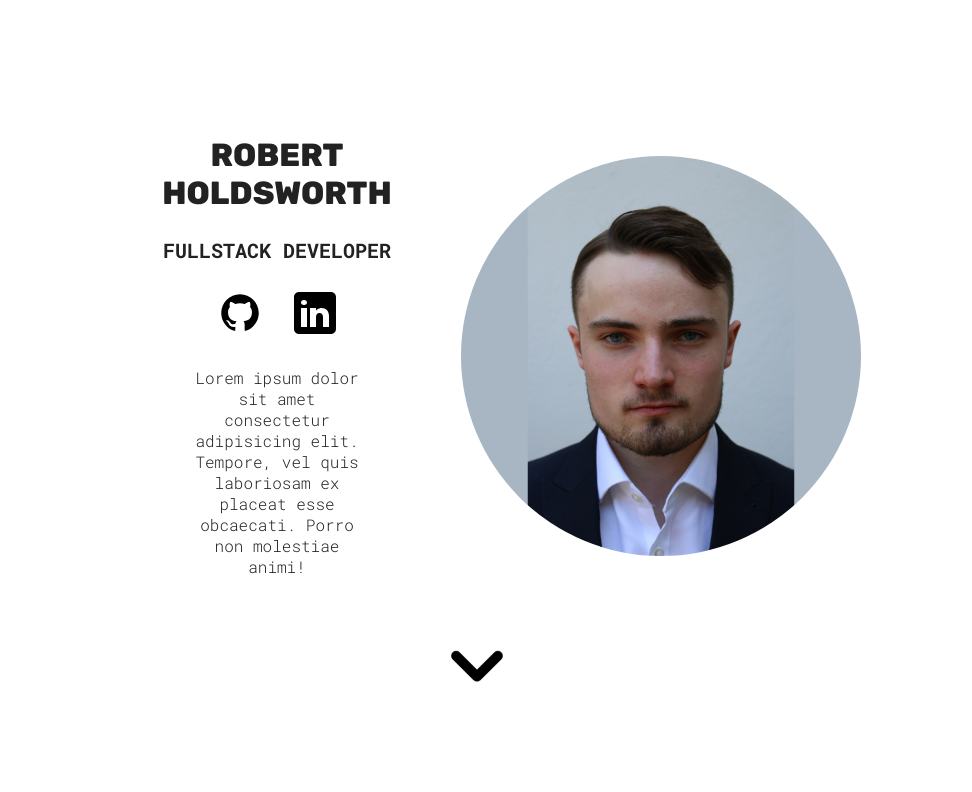
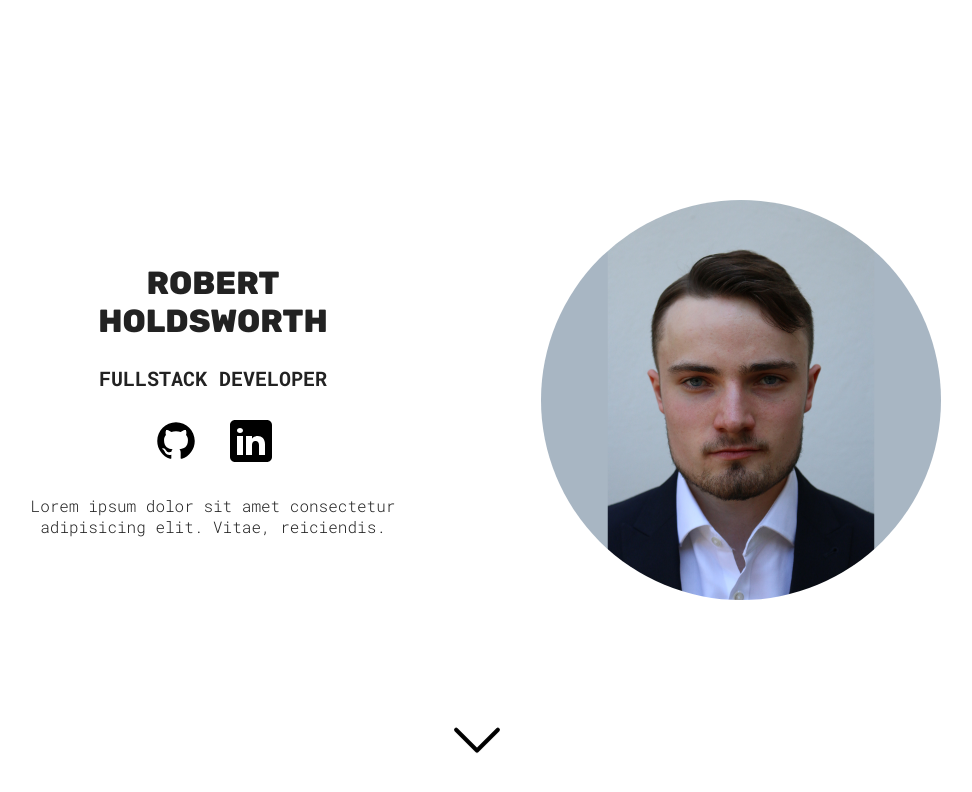
Before and after one commit to RobH0/portfolio, a React (Vite) app: page / in a window 1280 px wide. Shown: the top 792 px of the page, without its empty margins (163-1135 px from the left). Built offline with nearby package versions, Linux system fonts and the light colour scheme.

Commit message:
Finished initial styling for Hero Section.

```diff
--- a/src/App.css
+++ b/src/App.css
@@ -11,7 +11,8 @@
 body {
     background-color: var(--background-color);
     display: flex;
-    justify-content: center;
+    flex-direction: column;
+    margin: 0 auto 60px;
 }
 
 h1,h2,h3,p{
--- a/src/App.jsx
+++ b/src/App.jsx
@@ -1,5 +1,5 @@
 import './App.css'
-import Hero from './sections/Hero';
+import Hero from './sections/Hero/Hero.jsx';
 
 function App() {
   return (
--- a/src/interactive/ArrowStyles.module.css
+++ b/src/interactive/ArrowStyles.module.css
@@ -1,13 +1,27 @@
 .container{
-    width: 100%;
+    position: absolute;
+    bottom: 5px;
     display: flex;
     justify-content: center;
-    align-items: center;
+    text-align: center;
+    justify-self: center;
+
+}
+
+img{
+  top: 50%;
+  left: 50%;
 }
 
 .btn{
     all: unset;
-    animation: bounce 2s infinite;
+    animation: bounce 2s 3s infinite, fade-in 2s;
+}
+
+@keyframes fade-in {
+  0% {opacity: 0}
+  50% {opacity: 0}
+  100% {opacity: 1}
 }
 
 @keyframes bounce {
@@ -15,9 +29,30 @@
     transform: translateY(0);
   }
   40% {
-    transform: translateY(-30px);
+    transform: translateY(-10px);
   }
   60% {
-    transform: translateY(-15px);
+    transform: translateY(-10px);
   }
 }
+
+@media screen and (width < 800px) and (width > 400px){
+  .container{
+    position: relative;
+    bottom: 2%;
+    img{
+      width: 100px;
+    }
+  }
+}
+
+@media screen and (width < 400px){
+  .container{
+    position: relative;
+    bottom: 0;
+    gap: 0;
+    img{
+      width: 60px;
+    }
+  }
+}
--- a/src/sections/Hero.jsx
+++ /dev/null
@@ -1,40 +0,0 @@
-import styles from './HeroStyles.module.css';
-import profileImg from '../assets/profilePic.jpg';
-import githubIcon from '../assets/icons8-github.svg';
-import linkedinIcon from '../assets/icons8-linkedin.svg';
-import ArrowComponent from '../interactive/ArrowComponent.jsx';
-
-
-function Hero() {
-  return (
-    <section>
-        <div className={styles.heroSection}>
-            <div className={styles.profileDiv}>
-                <img src={profileImg} alt="Robert's Profile Picture"/>
-            </div>
-            <div className={styles.heroText}>
-                <h1>
-                    Robert
-                    <br />
-                    Holdsworth
-                </h1>
-                <h2>FullStack Developer</h2>
-                <div className={styles.socials}>
-                    <a href="https://github.com/RobH0" target='_blank'>
-                        <img src={githubIcon} alt="GitHub Icon" />
-                    </a>
-                    <a href="https://www.linkedin.com/in/robert-holdsworth-771911148/" target='_blank'>
-                        <img src={linkedinIcon} alt="Linkedin Icon" />
-                    </a>
-                </div>
-                <p>
-                    Lorem ipsum dolor sit amet consectetur adipisicing elit. Tempore, vel quis laboriosam ex placeat esse obcaecati. Porro non molestiae animi!
-                </p>
-            </div>
-        </div>
-        <ArrowComponent />
-    </section>
-  )
-}
-
-export default Hero
--- /dev/null
+++ b/src/sections/Hero/Hero.jsx
@@ -0,0 +1,40 @@
+import styles from './HeroStyles.module.css';
+import profileImg from '../../assets/profilePic.jpg';
+import githubIcon from '../../assets/icons8-github.svg';
+import linkedinIcon from '../../assets/icons8-linkedin.svg';
+import ArrowComponent from '../../interactive/ArrowComponent.jsx';
+
+
+function Hero() {
+  return (
+    <section className={styles.container}>
+
+        <div className={styles.profileDiv}>
+            <img src={profileImg} alt="Robert's Profile Picture"/>
+        </div>
+        <div className={styles.heroText}>
+            <h1>
+                Robert
+                <br />
+                Holdsworth
+            </h1>
+            <h2>FullStack Developer</h2>
+            <div className={styles.socials}>
+                <a href="https://github.com/RobH0" target='_blank'>
+                    <img src={githubIcon} alt="GitHub Icon" />
+                </a>
+                <a href="https://www.linkedin.com/in/robert-holdsworth-771911148/" target='_blank'>
+                    <img src={linkedinIcon} alt="Linkedin Icon" />
+                </a>
+            </div>
+            <p>
+                Lorem ipsum dolor sit amet consectetur adipisicing elit. Vitae, reiciendis.
+            </p>
+        </div>
+
+        <ArrowComponent />
+    </section>
+  )
+}
+
+export default Hero
--- /dev/null
+++ b/src/sections/Hero/HeroStyles.module.css
@@ -0,0 +1,110 @@
+.container{
+    position: relative;
+    height: 100vh;
+    display: flex;
+    flex-direction: row-reverse;
+    justify-content: center;
+    gap: 10dvw;
+    align-items: center;
+    text-align: center;
+}
+
+.socials{
+    display: flex;
+    gap: 25px;
+    justify-content: center;
+}
+
+.socials img{
+    width: 50px;
+}
+
+.heroSection{
+    display: flex;
+    flex-direction: row-reverse;
+    justify-content: center;
+    align-items: center;
+    overflow: hidden;
+    height: 100%;
+}
+
+.heroText{
+    display: flex;
+    flex-direction: column;
+    justify-content: center;
+    align-items: center;
+    gap: 25px;
+    text-align: center;
+    max-width: 400px;
+}
+
+p{
+    margin-block-start: 0;
+    margin-block-end: 0;
+
+    font-weight: 300;
+    align-self: center;
+}
+
+.profileDiv{
+    display: flex;
+    justify-content: center;
+    align-items: center;
+}
+
+.profileDiv img{
+    width: 250px;
+    border-radius: 50%;
+}
+
+@media screen and (width < 1000px){
+    .container{
+        height: 100dvh;
+        flex-direction: column;
+        justify-content: center;
+        gap: 5dvh;
+        p {
+            width: 25ch;
+        }
+    }
+}
+
+@media screen and (height < 700px){
+    .container{
+        .profileDiv img{
+            max-width: 200px;
+            width: 200px;
+
+        }
+        .heroText{
+            gap: 2dvh;
+        }
+    }
+}
+
+@media (width >= 1000px) {
+    .container {
+        /*flex-direction: column;
+        justify-content: center;
+        gap: 50px;*/
+        gap: 5dvw;
+        .profileDiv img{
+            max-width: 400px;
+            width: 400px;
+        }
+        .heroText{
+            width: 400px;
+            max-width: 400px;
+        }
+    }
+  }
+
+@media (width >= 1200px) {
+    .container {
+        gap: 10dvw;
+      .profileDiv img{
+        max-width: 400px;
+        width: 400px;
+      }
+    }
+  }
--- a/src/sections/HeroStyles.module.css
+++ /dev/null
@@ -1,52 +0,0 @@
-section{
-    height: 100vh;
-    padding: 0 20%;
-    display: flex;
-    flex-direction: column;
-    justify-content: center;
-}
-
-.socials{
-    display: flex;
-    gap: 25px;
-    justify-content: center;
-}
-
-.socials img{
-    width: 50px;
-}
-
-.heroSection{
-    display: flex;
-    flex-direction: row-reverse;
-    justify-content: center;
-    align-items: center;
-    overflow: hidden;
-}
-
-.heroText{
-    display: flex;
-    flex-direction: column;
-    justify-content: center;
-    align-items: center;
-    gap: 25px;
-    padding: 5%;
-    text-align: center;
-    width: 50vw;
-}
-
-p{
-    max-width: 60%;
-}
-
-.profileDiv{
-    display: flex;
-    justify-content: center;
-    align-items: center;
-    width: 50vw;
-}
-
-.profileDiv img{
-    width: 400px;
-    border-radius: 50%;
-}
```
Also changed, not shown: src/assets/down-arrow-5-svgrepo-com.svg, src/sections/Projects/Projects.jsx (added), src/sections/Projects/ProjectsStyles.module.css (added).
